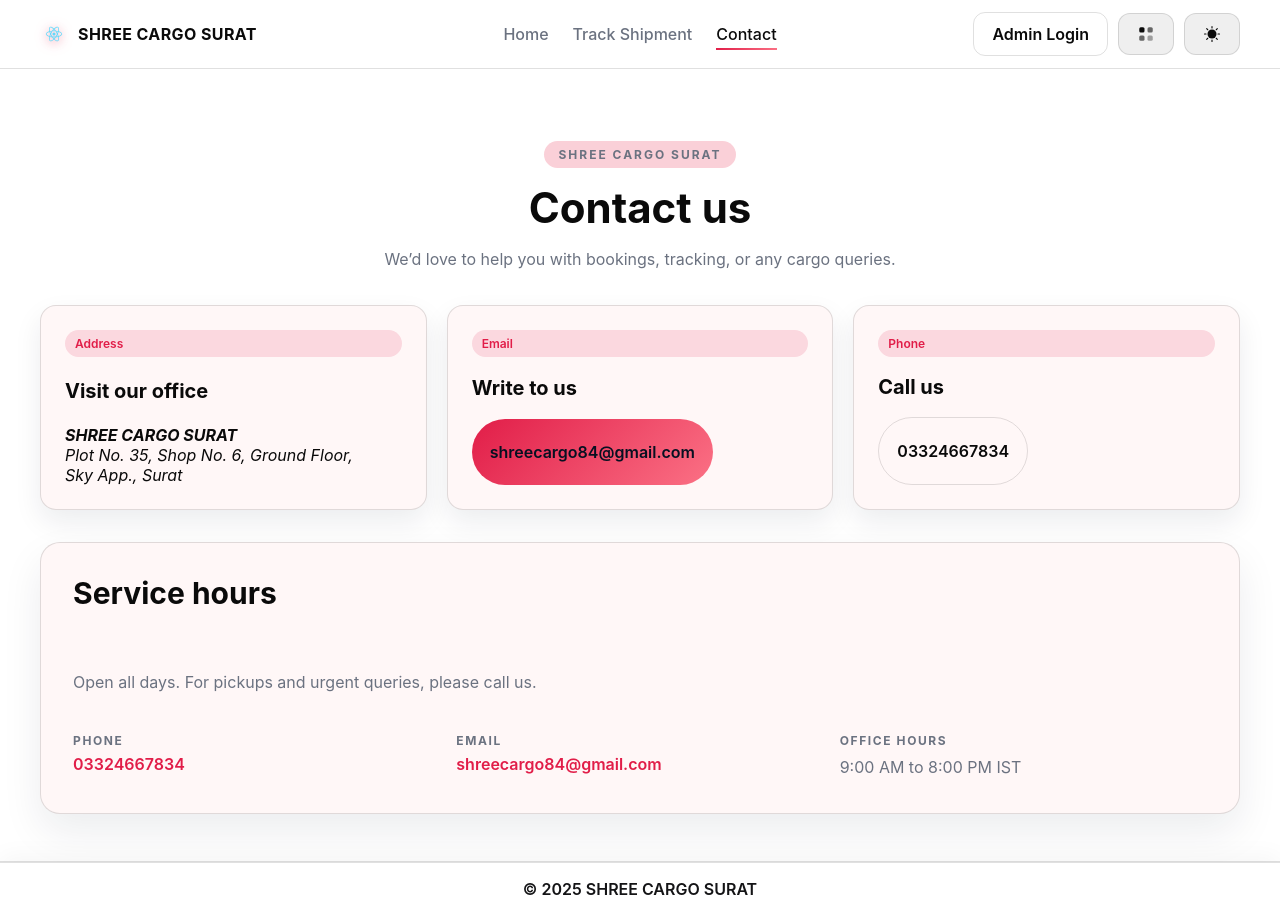
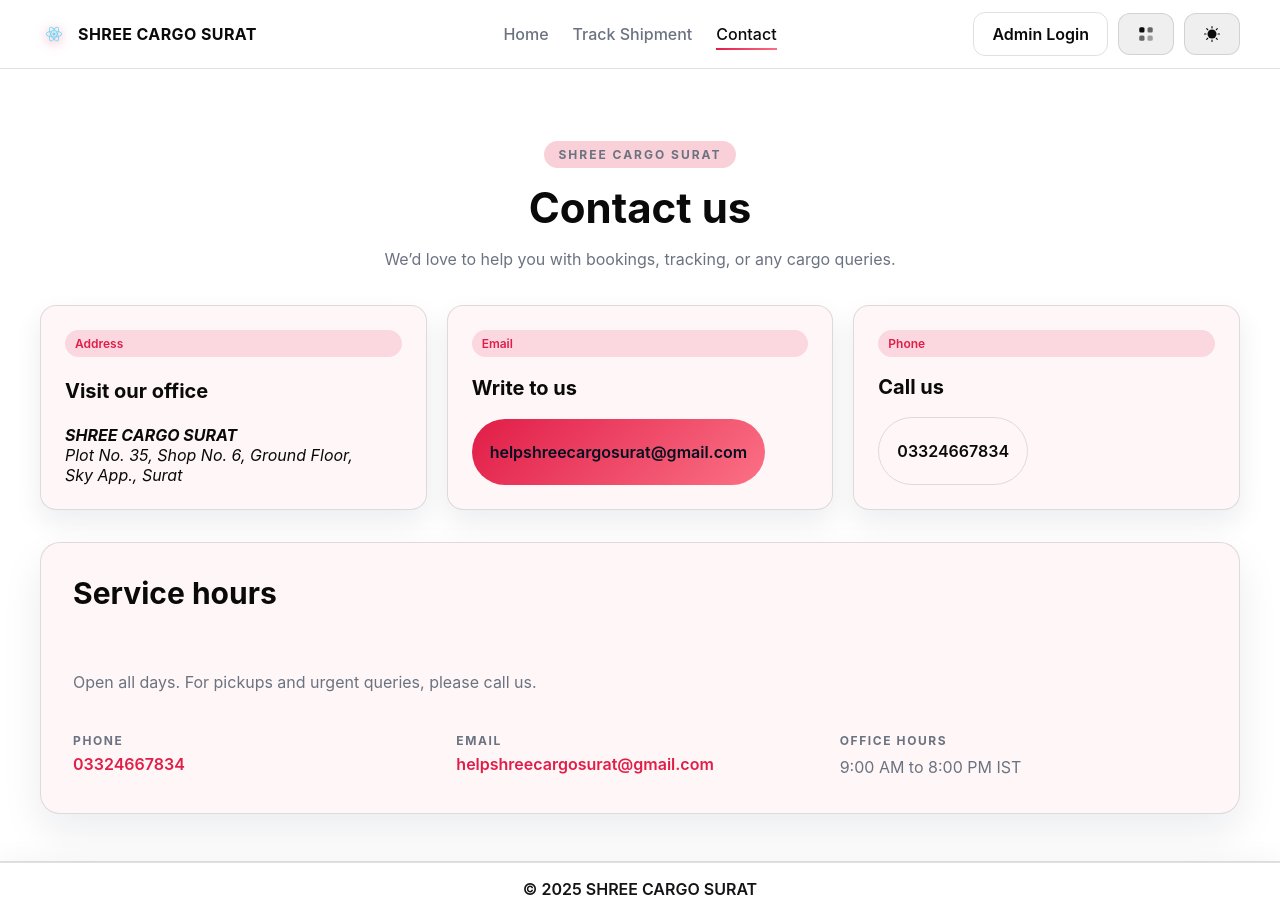
Before and after one commit to ritesh5001/Tracking-Order, a React (Create React App) app in the folder Frontend/admin-dashboard/: page /contact in a window 1280 px wide. Built offline with nearby package versions, Linux system fonts and the light colour scheme; no server answers.

Commit message:
fix(contact): update contact email address to new support email

```diff
--- a/Frontend/admin-dashboard/src/pages/Contact.js
+++ b/Frontend/admin-dashboard/src/pages/Contact.js
@@ -28,7 +28,7 @@ const Contact = () => (
           <article className="section-card contact__card">
             <span className="tag">Email</span>
             <h3>Write to us</h3>
-            <a className="btn btn--primary contact__cta" href="mailto:shreecargo84@gmail.com">shreecargo84@gmail.com</a>
+            <a className="btn btn--primary contact__cta" href="mailto:helpshreecargosurat@gmail.com">helpshreecargosurat@gmail.com</a>
           </article>
           <article className="section-card contact__card">
             <span className="tag">Phone</span>
@@ -47,7 +47,7 @@ const Contact = () => (
             </div>
             <div>
               <span className="label">Email</span>
-              <a href="mailto:shreecargo84@gmail.com">shreecargo84@gmail.com</a>
+              <a href="mailto:helpshreecargosurat@gmail.com">helpshreecargosurat@gmail.com</a>
             </div>
             <div>
               <span className="label">Office Hours</span>
```
Also changed, not shown: Frontend/admin-dashboard/src/pages/ShipmentTracker.js (line endings or trailing spaces).
